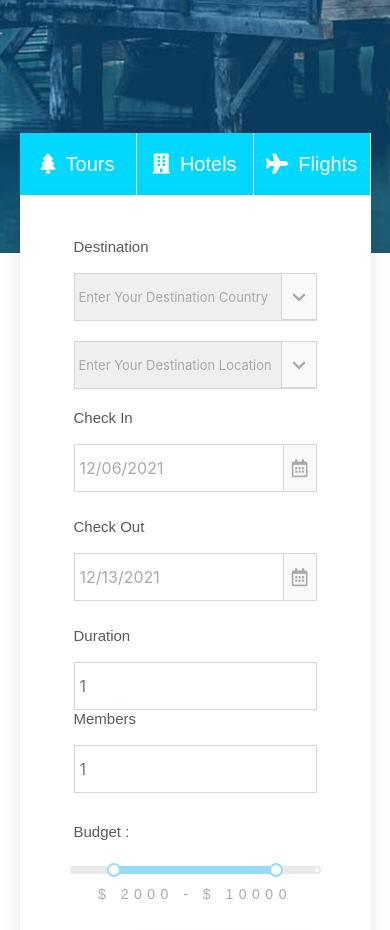
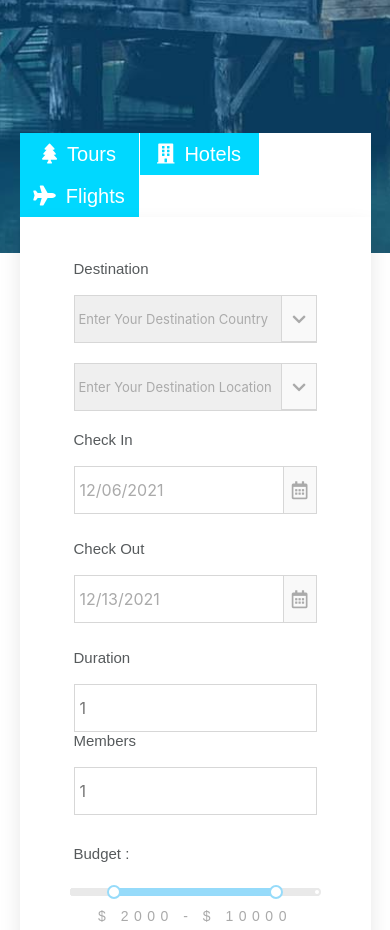
Before and after one commit to Jjemy/Tournest, a React (Create React App) app: page / in a window 390 px wide. Shown: the part 780-1710 px from the top of the page. Built offline with nearby package versions, Linux system fonts and the light colour scheme.

Commit message:
fixing responsibility errors

```diff
--- a/src/components/home/home.css
+++ b/src/components/home/home.css
@@ -339,7 +339,7 @@ select{
 
 @media (max-width:576px) {
     .tab{
-        min-width: 108px;
+        line-height: 2;
     }
 
     select{
```
